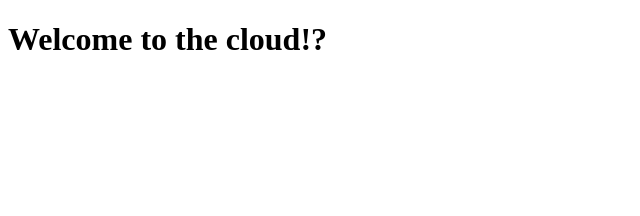
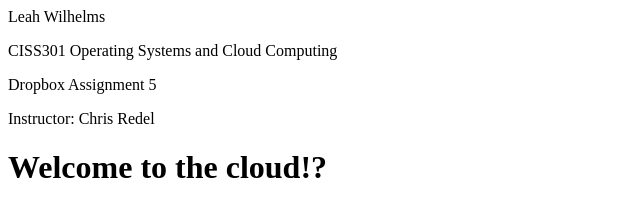
Before and after one commit to leahmaew/MyBook, a plain HTML site: page index.html in a window 1280 px wide. Shown: the whole page, without its empty margins (0-640 px from the left). Drawn offline with Linux system fonts and the light colour scheme.

Commit message:
Update index.html

```diff
--- a/index.html
+++ b/index.html
@@ -1,4 +1,7 @@
-
+<p>Leah Wilhelms</p>
+<p>CISS301 Operating Systems and Cloud Computing</p>
+<p>Dropbox Assignment 5</p>
+<p>Instructor: Chris Redel</p>
 <!DOCTYPE html>
 <html>
 <head>
```
